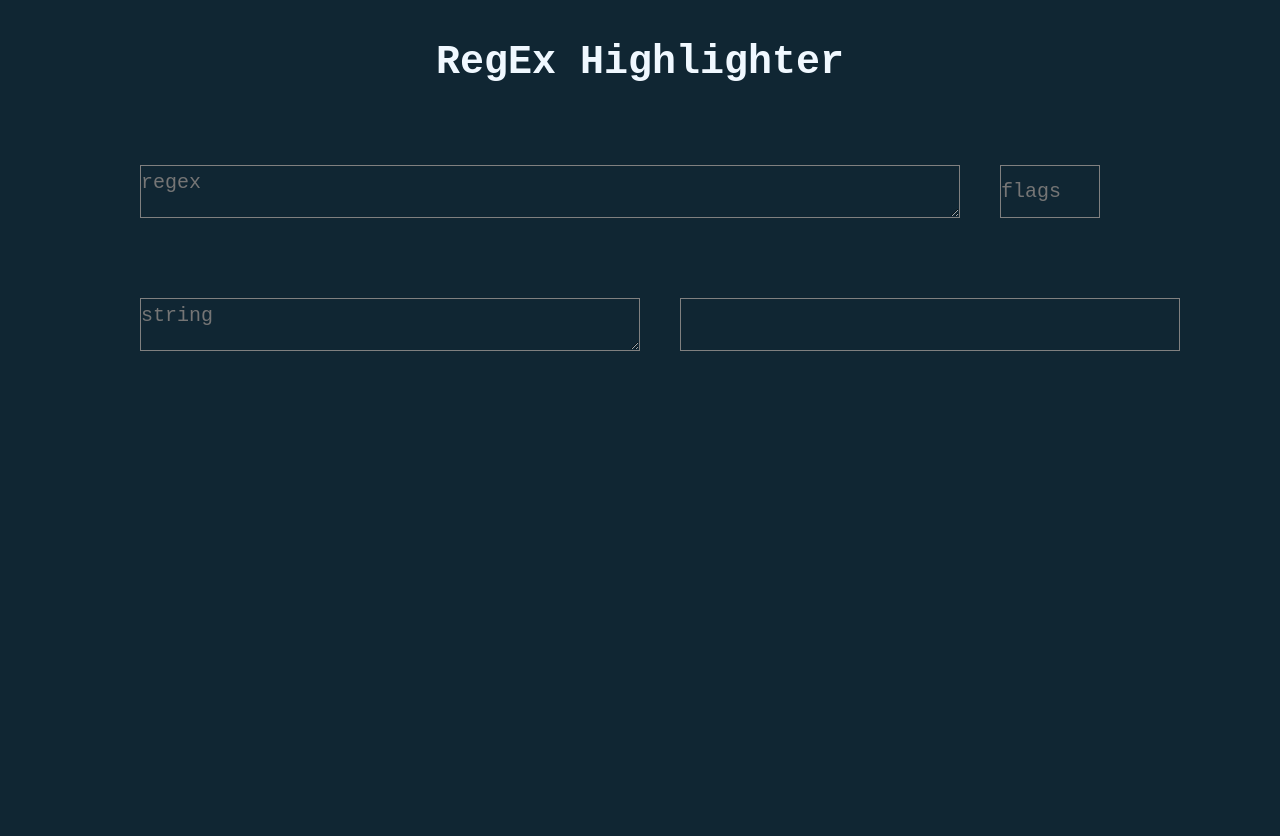
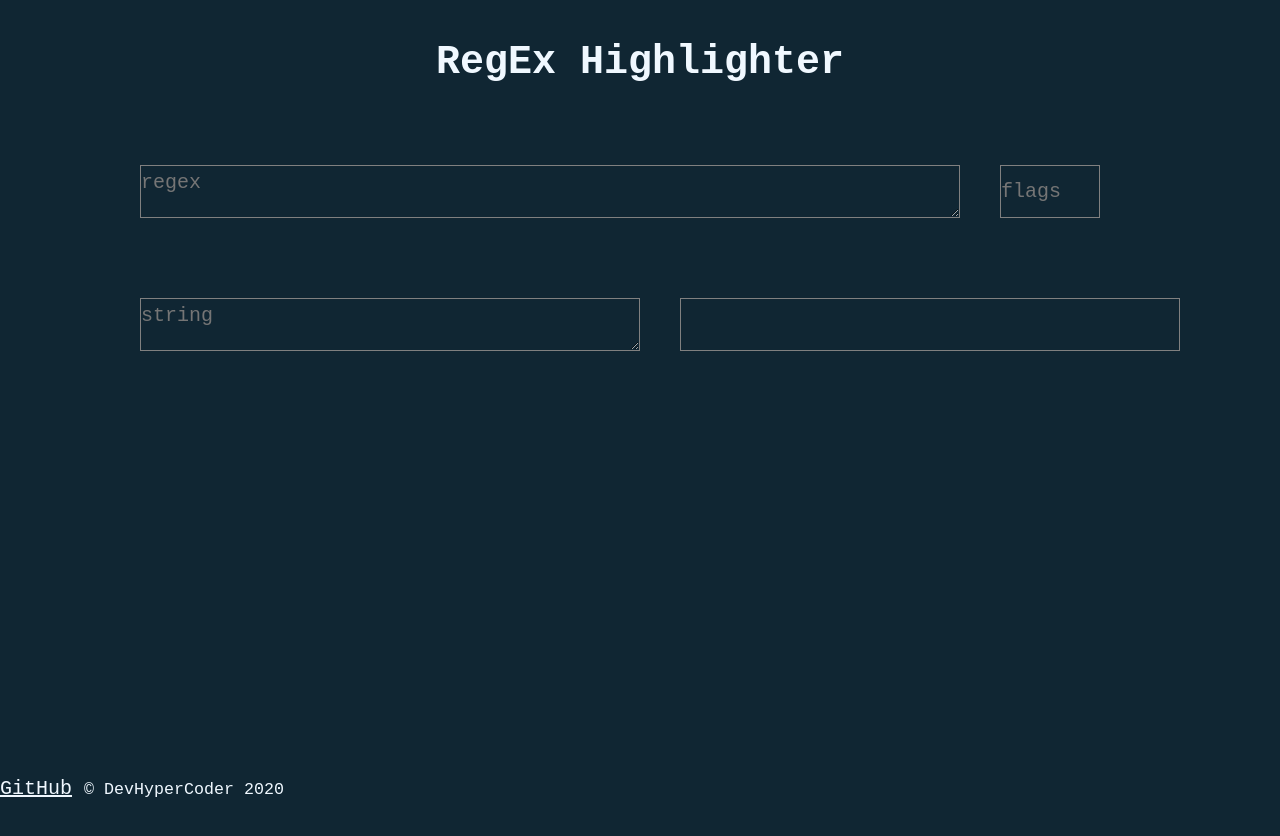
Before and after one commit to DevHyperCoder/Regex-Highlighter, a plain HTML site: page index.html in a window 1280 px wide. Drawn offline with Linux system fonts and the light colour scheme.

Commit message:
Add github link

```diff
--- a/index.css
+++ b/index.css
@@ -74,6 +74,18 @@ textarea {
   min-width: 50%;
   min-height: 100%;
 }
+
+footer{
+  bottom: 0;
+  position: fixed;
+  text-align: center;
+
+}
+
+footer a{
+  color: aliceblue;
+}
+
 /* Scrollbar */
 /* width */
 ::-webkit-scrollbar {
--- a/index.html
+++ b/index.html
@@ -23,7 +23,10 @@
         <textarea name="string" id="string" class="regexP" placeholder="string"></textarea>
         <div id="regexHighlightOutput" readonly></div>
     </div>
-
+    <footer>
+        <a href="https://github.com/DevHyperCoder/Regex-Highlighter">GitHub</a>
+        <small>© DevHyperCoder 2020</small>
+    </footer>
 </body>
 
 </html>
```
